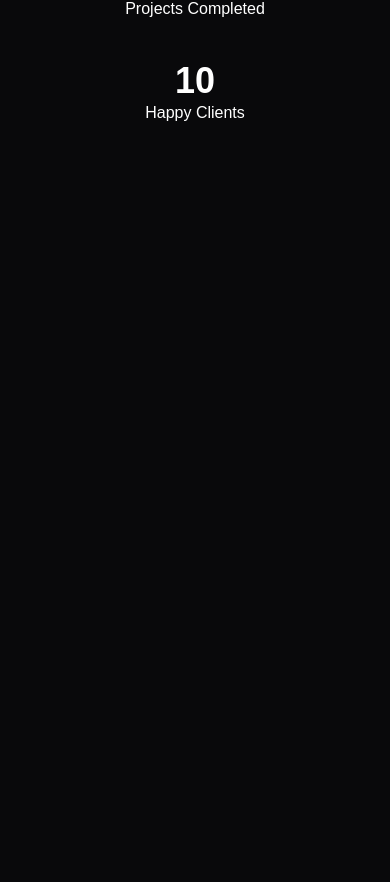
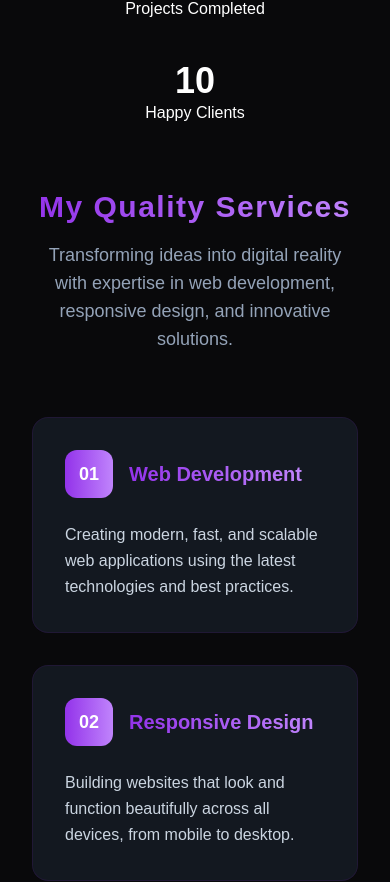
Before and after one commit to fanyicharllson/my-react-portfolio, a React (Vite) app: page / in a window 390 px wide. Shown: the part 1097-1979 px from the top of the page. Before the commit the page ends 1222 px from the top, so only its background shows below. Built offline with nearby package versions, Linux system fonts and the light colour scheme.

Commit message:
Enhance App layout by adding Works component, improve Services section with detailed content and animations, and update styles in index.css for better responsiveness and visual consistency.

```diff
--- a/src/App.tsx
+++ b/src/App.tsx
@@ -2,14 +2,15 @@ import Hero from "./components/Hero";
 import Navbar from "./components/Navbar";
 import { ThemeProvider } from "@/components/theme-provider"
 import Services from "./components/Services";
-
+import Works from "./components/Works";
 export default function App() {
   return (
     <ThemeProvider defaultTheme="dark" storageKey="vite-ui-theme">
-      <main className=" text-white min-h-screen flex flex-col ">
+      <main className=" text-white min-h-screen flex flex-col max-screen-width">
         <Navbar />
         <Hero />
         <Services />
+        <Works />
       </main>
     </ThemeProvider>
   )
--- a/src/components/Hero.tsx
+++ b/src/components/Hero.tsx
@@ -10,7 +10,7 @@ import ScrollAnimation from "@/components/animations/scrollAnimation";
 
 export default function Hero() {
   return (
-    <section className="pt-10 h-screen w-full" id="hero">
+    <section className="pt-10 w-full" id="hero">
       <div className="screen-max-width">
         <div className="flex min-h-[calc(100vh-80px)] flex-col-reverse lg:flex-row items-center justify-between gap-10 lg:gap-16">
           {/* Hero Text */}
--- a/src/components/Services.tsx
+++ b/src/components/Services.tsx
@@ -1,6 +1,90 @@
+import ScrollAnimation from "@/components/animations/scrollAnimation";
+import { SERVICES_DATA } from "@/constants";
 
 export default function Services() {
   return (
-    <section className=""></section>
-  )
+    <section className="section">
+      <div className="container mx-auto px-4">
+        <div className="mx-auto text-center max-w-2xl mb-16">
+          <ScrollAnimation>
+            <p
+              className="section-title"
+            >
+              My Quality Services
+            </p>
+            <h2 className="section-subtitle">
+              Transforming ideas into digital reality with expertise in web
+              development, responsive design, and innovative solutions.
+            </h2>
+          </ScrollAnimation>
+        </div>
+
+        <div className="grid grid-cols-1 md:grid-cols-2 gap-8">
+          {SERVICES_DATA.map((item, index) => (
+            <ScrollAnimation key={index}>
+              <div
+                className="group relative p-8 rounded-2xl
+                bg-white dark:bg-gray-800/50 backdrop-blur-sm
+                border border-purple-100 dark:border-purple-900/20
+                hover:shadow-2xl hover:shadow-purple-500/10
+                transition-all duration-300 ease-out"
+              >
+                {/* Background Gradient Overlay */}
+                <div
+                  className="absolute inset-0 rounded-2xl opacity-0
+                  group-hover:opacity-10 transition-opacity
+                  bg-gradient-to-br from-purple-600 to-purple-400"
+                />
+
+                {/* Number Badge */}
+                <div className="flex items-center gap-4 mb-6">
+                  <span
+                    className="flex items-center justify-center w-12 h-12
+                    rounded-xl bg-gradient-to-r from-purple-600 to-purple-400
+                    text-white font-bold text-lg"
+                  >
+                    {item.number}
+                  </span>
+                  <h3
+                    className="text-xl font-bold bg-gradient-to-r
+                    from-purple-600 to-purple-400
+                    text-transparent bg-clip-text"
+                  >
+                    {item.title}
+                  </h3>
+                </div>
+
+                {/* Description */}
+                <p className="text-gray-600 dark:text-slate-300 leading-relaxed">
+                  {item.disc}
+                </p>
+
+                {/* Hover Arrow */}
+                <div
+                  className="absolute bottom-8 right-8
+                  opacity-0 group-hover:opacity-100
+                  transform translate-x-2 group-hover:translate-x-0
+                  transition-all duration-300"
+                >
+                  <svg
+                    className="w-6 h-6 text-purple-500"
+                    fill="none"
+                    stroke="currentColor"
+                    viewBox="0 0 24 24"
+                  >
+                    <path
+                      strokeLinecap="round"
+                      strokeLinejoin="round"
+                      strokeWidth={2}
+                      d="M17 8l4 4m0 0l-4 4m4-4H3"
+                    />
+                  </svg>
+                </div>
+              </div>
+            </ScrollAnimation>
+          ))}
+        </div>
+      </div>
+    </section>
+  );
 }
--- /dev/null
+++ b/src/components/Works.tsx
@@ -0,0 +1,15 @@
+import ScrollAnimation from "./animations/scrollAnimation";
+
+export default function Works() {
+  return (
+    <section className="section bg-gray-900">
+      <div className="container mx-auto px-4">
+        <div className="mx-auto text-center max-w-2xl mb-16">
+          <ScrollAnimation>
+            <p className="section-title">My Recent Project</p>
+          </ScrollAnimation>
+        </div>
+      </div>
+    </section>
+  );
+}
--- a/src/constants/index.ts
+++ b/src/constants/index.ts
@@ -6,8 +6,15 @@ interface NavLinkProps {
 
 // Hero Section data interface
 interface HERO_DATAProps {
-    numbers: string[];
-    texts: string[];
+  numbers: string[];
+  texts: string[];
+}
+
+// Services Section data interface
+interface ServiceItemProps {
+  number: string;
+  title: string;
+  disc: string;
 }
 
 // Navbar links
@@ -23,6 +30,25 @@ export const NAV_LINKS: NavLinkProps[] = [
 
 // Hero Section
 export const HERO_DATA: HERO_DATAProps = {
-  numbers: ['2', '3+', '10'],
+  numbers: ["2", "3+", "10"],
   texts: ["Years of Experience", "Projects Completed", "Happy Clients"],
 };
+
+// Services Section
+export const SERVICES_DATA: ServiceItemProps[] = [
+  {
+    number: "01",
+    title: "Web Development",
+    disc: "Creating modern, fast, and scalable web applications using the latest technologies and best practices.",
+  },
+  {
+    number: "02",
+    title: "Responsive Design",
+    disc: "Building websites that look and function beautifully across all devices, from mobile to desktop.",
+  },
+  {
+    number: "03",
+    title: "Innovative Solutions",
+    disc: "Delivering creative and efficient solutions to complex problems through cutting-edge development approaches.",
+  },
+];
--- a/src/index.css
+++ b/src/index.css
@@ -24,7 +24,34 @@ body {
   position: relative;
   padding-inline: 1rem;
 }
+.section {
+  @apply flex flex-col px-4 py-16 sm:px-6 lg:px-8;
+  width: 100%;
+  padding-block: 4rem;
 
+  @media (min-width: 768px) {
+    padding-block: 6rem;
+  }
+
+  @media (min-width: 1024px) {
+    padding-block: 8rem;
+  }
+}
+
+.section-full {
+  min-height: 100vh;
+}
+
+
+
+.section-title {
+  @apply tracking-wider
+    bg-gradient-to-r from-purple-600 to-purple-400
+    text-transparent bg-clip-text mb-4 text-3xl md:text-4xl lg:text-5xl font-bold;
+}
+.section-subtitle {
+  @apply mt-4 text-slate-600 dark:text-slate-400 text-lg md:text-xl max-w-2xl mx-auto;
+}
 .bg-gradient {
   background: linear-gradient(90deg, #2d1b4e 0%, #1a0b2e 100%);
 }
@@ -55,6 +82,7 @@ body {
     @apply cursor-pointer;
     text-shadow: 0 0 20px rgba(139, 92, 246, 0.3);
   }
+  /* Hero Section utility classes */
   .hero-btn-style {
     @apply px-6 py-3 rounded-full text-purple-700 hover:bg-purple-700 hover:text-white border-2 border-purple-700 transition-all duration-300;
   }
@@ -68,8 +96,9 @@ body {
     @apply text-6xl font-bold max-md:text-4xl text-gray-500 dark:text-white;
   }
   .hero-text-style {
-    @apply text-gray-500 dark:text-white ;
+    @apply text-gray-500 dark:text-white;
   }
+  /* Services Section utility classes */
 }
 @layer base {
   :root {
```
